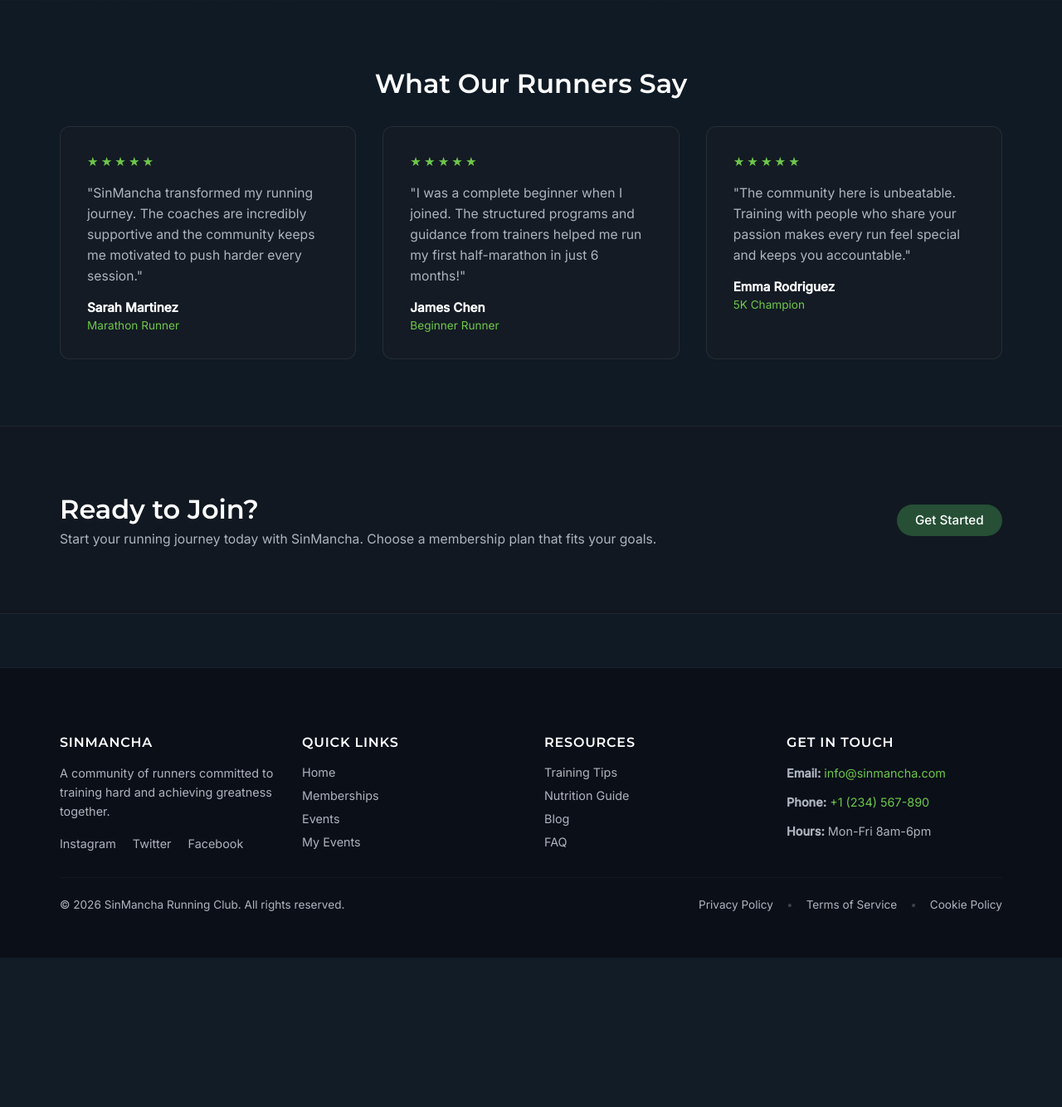
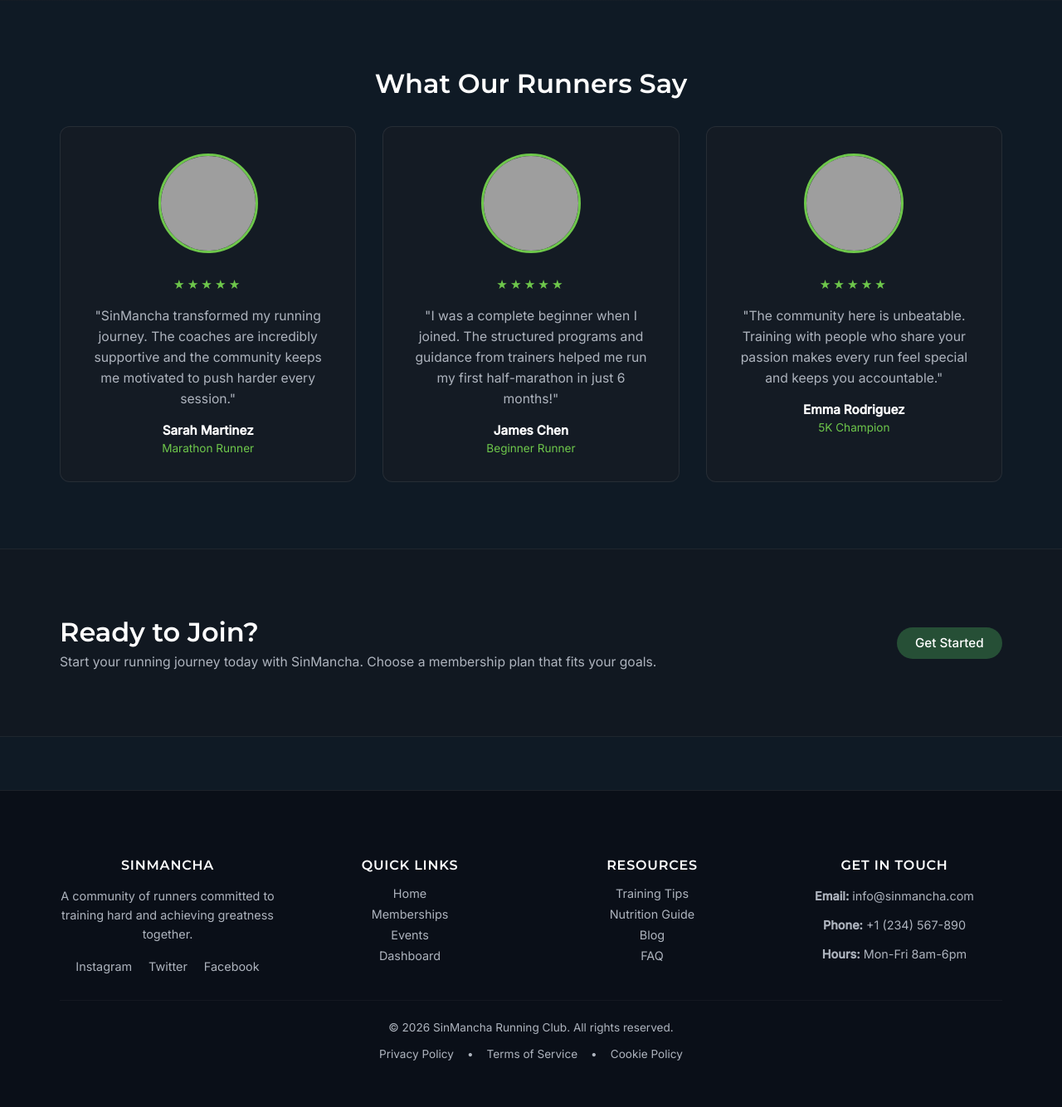
Before and after one commit to Anasousa11/SM5K, a Django app: page / in a window 1280 px wide. Shown: the part 1490-2824 px from the top of the page at 83% size. Before the commit the page ends 2644 px from the top, so only its background shows below. Run offline with Django 5.2, Linux system fonts and the light colour scheme; grey boxes are pictures that could not be loaded.

Commit message:
Clean up styling on footer

```diff
--- a/static/css/style.css
+++ b/static/css/style.css
@@ -398,11 +398,25 @@ nav {
   padding: 2rem;
   border: 1px solid rgba(255, 255, 255, 0.08);
   transition: transform 0.3s ease, border-color 0.3s ease;
+  text-align: center;
 }
 
 .testimonial-card:hover {
   transform: translateY(-4px);
   border-color: rgba(110, 199, 75, 0.4);
+}
+
+.testimonial-image {
+  margin-bottom: 1.5rem;
+}
+
+.testimonial-image img {
+  width: 120px;
+  height: 120px;
+  border-radius: 50%;
+  object-fit: cover;
+  border: 3px solid var(--accent-color);
+  display: inline-block;
 }
 
 .testimonial-header {
@@ -726,6 +740,7 @@ nav {
   grid-template-columns: repeat(auto-fit, minmax(240px, 1fr));
   gap: 2rem;
   margin-bottom: 2rem;
+  text-align: center;
 }
 
 .footer-section {
@@ -765,44 +780,36 @@ nav {
   display: flex;
   flex-direction: column;
   gap: 0.5rem;
+  align-items: center;
 }
 
-.footer-links li a {
+.footer-links li {
   color: var(--secondary-neutral);
-  text-decoration: none;
   font-size: 0.9rem;
-  transition: color 0.2s ease;
-}
-
-.footer-links li a:hover {
-  color: var(--accent-color);
 }
 
 .footer-socials {
   display: flex;
   gap: 1.25rem;
   margin-top: auto;
+  justify-content: center;
 }
 
 .social-link {
   color: var(--secondary-neutral);
-  text-decoration: none;
   font-size: 0.9rem;
   transition: color 0.2s ease;
-}
-
-.social-link:hover {
-  color: var(--accent-color);
 }
 
 .footer-bottom {
   border-top: 1px solid rgba(255, 255, 255, 0.04);
   padding-top: 1.5rem;
   display: flex;
-  justify-content: space-between;
+  flex-direction: column;
+  justify-content: center;
   align-items: center;
-  flex-wrap: wrap;
   gap: 1rem;
+  text-align: center;
 }
 
 .footer-bottom p {
@@ -815,19 +822,12 @@ nav {
   display: flex;
   gap: 1rem;
   font-size: 0.85rem;
-}
-
-.footer-legal a {
-  color: var(--secondary-neutral);
-  text-decoration: none;
-  transition: color 0.2s ease;
-}
-
-.footer-legal a:hover {
-  color: var(--accent-color);
+  justify-content: center;
 }
 
 .footer-legal span {
+  color: var(--secondary-neutral);
+}
   color: rgba(255, 255, 255, 0.2);
 }
 
--- a/templates/base.html
+++ b/templates/base.html
@@ -72,9 +72,9 @@
         <h4>SinMancha</h4>
         <p>A community of runners committed to training hard and achieving greatness together.</p>
         <div class="footer-socials">
-          <a href="#" class="social-link">Instagram</a>
-          <a href="#" class="social-link">Twitter</a>
-          <a href="#" class="social-link">Facebook</a>
+          <span class="social-link">Instagram</span>
+          <span class="social-link">Twitter</span>
+          <span class="social-link">Facebook</span>
         </div>
       </div>
 
@@ -82,10 +82,10 @@
       <div class="footer-section">
         <h4>Quick Links</h4>
         <ul class="footer-links">
-          <li><a href="{% url 'home' %}">Home</a></li>
-          <li><a href="{% url 'membership_plans' %}">Memberships</a></li>
-          <li><a href="{% url 'events' %}">Events</a></li>
-          <li><a href="{% url 'my_events' %}">My Events</a></li>
+          <li>Home</li>
+          <li>Memberships</li>
+          <li>Events</li>
+          <li>Dashboard</li>
         </ul>
       </div>
 
@@ -93,18 +93,18 @@
       <div class="footer-section">
         <h4>Resources</h4>
         <ul class="footer-links">
-          <li><a href="#">Training Tips</a></li>
-          <li><a href="#">Nutrition Guide</a></li>
-          <li><a href="#">Blog</a></li>
-          <li><a href="#">FAQ</a></li>
+          <li>Training Tips</li>
+          <li>Nutrition Guide</li>
+          <li>Blog</li>
+          <li>FAQ</li>
         </ul>
       </div>
 
       <!-- Contact -->
       <div class="footer-section">
         <h4>Get in Touch</h4>
-        <p><strong>Email:</strong> <a href="mailto:info@sinmancha.com">info@sinmancha.com</a></p>
-        <p><strong>Phone:</strong> <a href="tel:+1234567890">+1 (234) 567-890</a></p>
+        <p><strong>Email:</strong> info@sinmancha.com</p>
+        <p><strong>Phone:</strong> +1 (234) 567-890</p>
         <p><strong>Hours:</strong> Mon-Fri 8am-6pm</p>
       </div>
     </div>
@@ -112,11 +112,11 @@
     <div class="footer-bottom">
       <p>&copy; {% now "Y" %} SinMancha Running Club. All rights reserved.</p>
       <div class="footer-legal">
-        <a href="#">Privacy Policy</a>
+        <span>Privacy Policy</span>
         <span>•</span>
-        <a href="#">Terms of Service</a>
+        <span>Terms of Service</span>
         <span>•</span>
-        <a href="#">Cookie Policy</a>
+        <span>Cookie Policy</span>
       </div>
     </div>
   </div>
--- a/templates/home.html
+++ b/templates/home.html
@@ -5,9 +5,9 @@
 <!-- HERO SECTION WITH ROTATING CAROUSEL -->
 <section class="hero-carousel-section">
   <div class="carousel-container">
-    <div class="carousel-slide active" style="background-image: url('{% static "img/hero.jpg" %}')"></div>
-    <div class="carousel-slide" style="background-image: url('{% static "img/hero.jpg" %}')"></div>
-    <div class="carousel-slide" style="background-image: url('{% static "img/hero.jpg" %}')"></div>
+    <div class="carousel-slide active" style="background-image: url('{% static "img/carousel-running-group.jpg" %}')"></div>
+    <div class="carousel-slide" style="background-image: url('{% static "img/carousel-training.jpg" %}')"></div>
+    <div class="carousel-slide" style="background-image: url('{% static "img/carousel-race.jpg" %}')"></div>
   </div>
 
   <div class="hero-overlay"></div>
@@ -69,6 +69,9 @@
 
     <div class="testimonials-grid">
       <div class="testimonial-card">
+        <div class="testimonial-image">
+          <img src="{% static 'img/testimonial-sarah.jpg' %}" alt="Sarah Martinez">
+        </div>
         <div class="testimonial-header">
           <div class="stars">★★★★★</div>
         </div>
@@ -80,6 +83,9 @@
       </div>
 
       <div class="testimonial-card">
+        <div class="testimonial-image">
+          <img src="{% static 'img/testimonial-james.jpg' %}" alt="James Chen">
+        </div>
         <div class="testimonial-header">
           <div class="stars">★★★★★</div>
         </div>
@@ -91,6 +97,9 @@
       </div>
 
       <div class="testimonial-card">
+        <div class="testimonial-image">
+          <img src="{% static 'img/testimonial-emma.jpg' %}" alt="Emma Rodriguez">
+        </div>
         <div class="testimonial-header">
           <div class="stars">★★★★★</div>
         </div>
```
